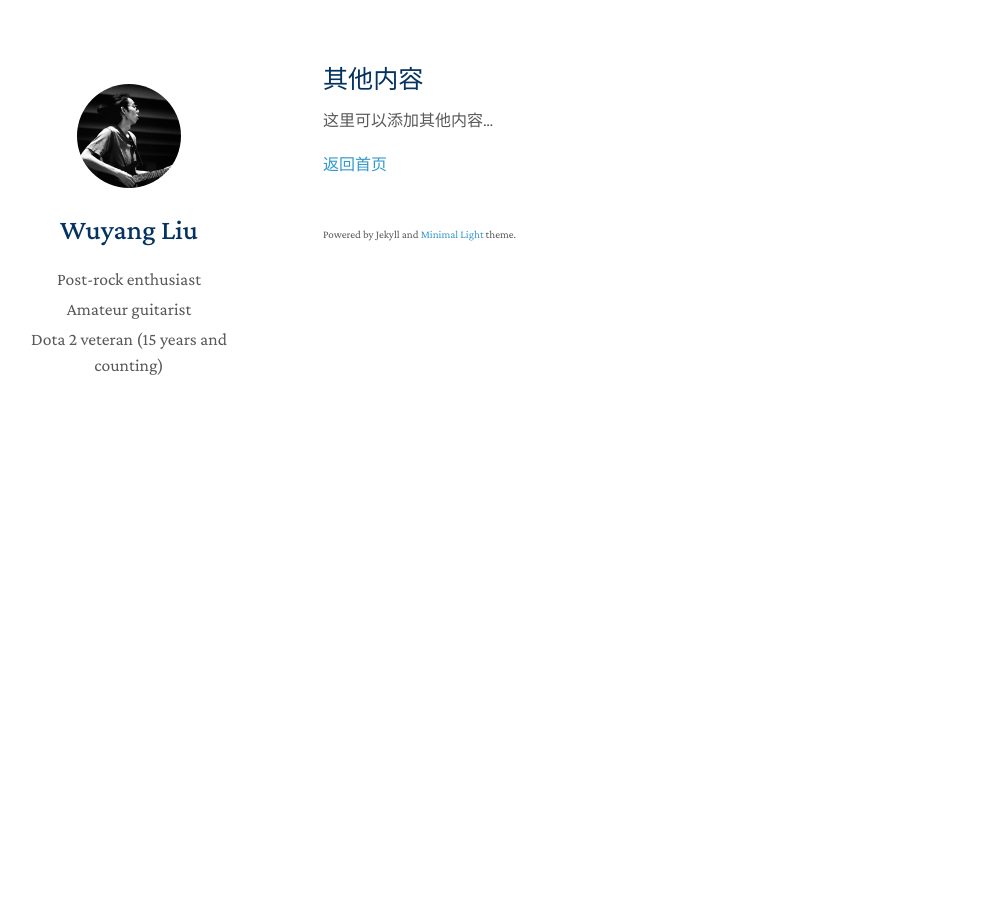
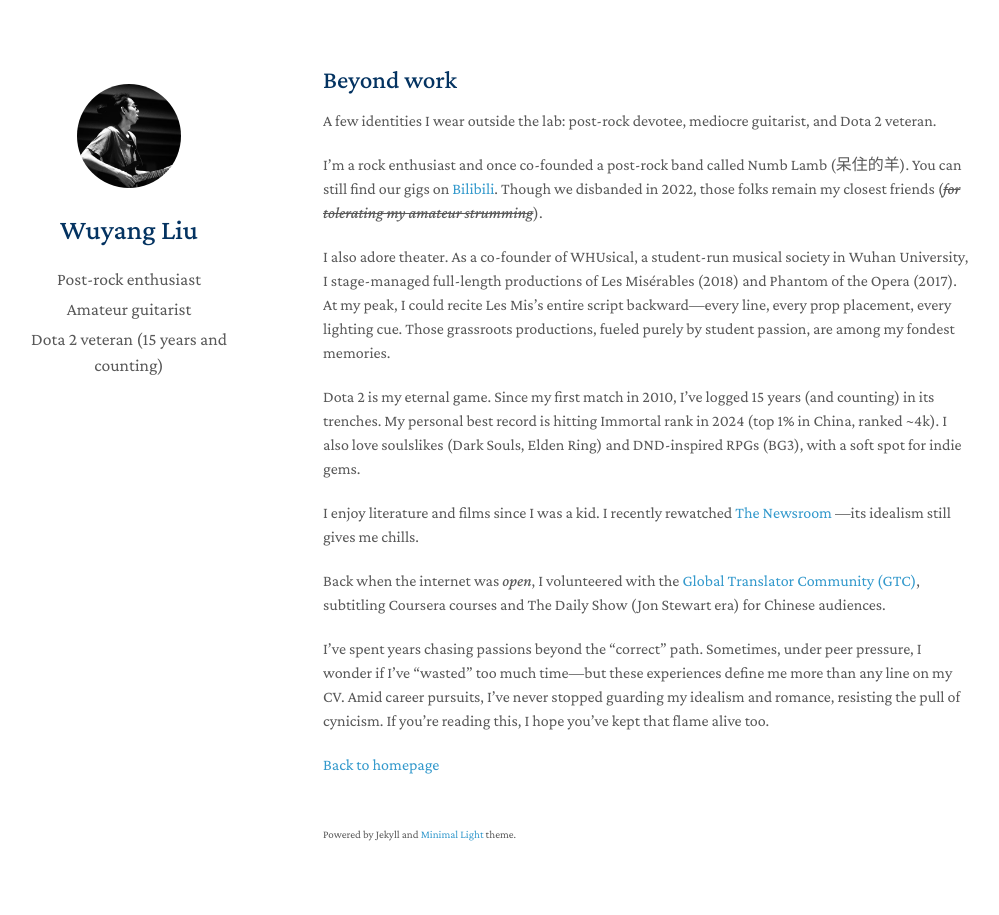
Before and after one commit to dzdydx/dzdydx.github.io, a Jekyll site: the page built from others.md, in a window 1280 px wide. Shown: the whole page, without its empty margins (147-1146 px from the left). Built offline with Jekyll 4.4.1, drawn with Linux system fonts in a browser that asks for light colours; a style sheet for code colours, icons or effects is not loaded; our own code applies the rules of GitHub Pages for plain Markdown files.

Commit message:
Update second page contents.

```diff
--- a/others.md
+++ b/others.md
@@ -2,8 +2,20 @@
 layout: secondpage
 ---
 
-## 其他内容
+## Beyond work
 
-这里可以添加其他内容...
+A few identities I wear outside the lab: post-rock devotee, mediocre guitarist, and Dota 2 veteran.
 
-[返回首页](/)
+I’m a rock enthusiast and once co-founded a post-rock band called Numb Lamb (呆住的羊). You can still find our gigs on [Bilibili](https://www.bilibili.com/video/BV1AN4y137Zv). Though we disbanded in 2022, those folks remain my closest friends (~~*for tolerating my amateur strumming*~~).
+
+I also adore theater. As a co-founder of WHUsical, a student-run musical society in Wuhan University, I stage-managed full-length productions of Les Misérables (2018) and Phantom of the Opera (2017). At my peak, I could recite Les Mis’s entire script backward—every line, every prop placement, every lighting cue. Those grassroots productions, fueled purely by student passion, are among my fondest memories.
+
+Dota 2 is my eternal game. Since my first match in 2010, I’ve logged 15 years (and counting) in its trenches. My personal best record is hitting Immortal rank in 2024 (top 1% in China, ranked ~4k). I also love soulslikes (Dark Souls, Elden Ring) and DND-inspired RPGs (BG3), with a soft spot for indie gems.
+
+I enjoy literature and films since I was a kid. I recently rewatched [The Newsroom](https://www.imdb.com/title/tt1870479/) —its idealism still gives me chills.
+
+Back when the internet was *open*, I volunteered with the [Global Translator Community (GTC)](https://www.coursera.support/s/gtc-page), subtitling Coursera courses and The Daily Show (Jon Stewart era) for Chinese audiences.
+
+I’ve spent years chasing passions beyond the "correct" path. Sometimes, under peer pressure, I wonder if I’ve "wasted" too much time—but these experiences define me more than any line on my CV. Amid career pursuits, I've never stopped guarding my idealism and romance, resisting the pull of cynicism. If you’re reading this, I hope you’ve kept that flame alive too.
+
+[Back to homepage](/)
```
